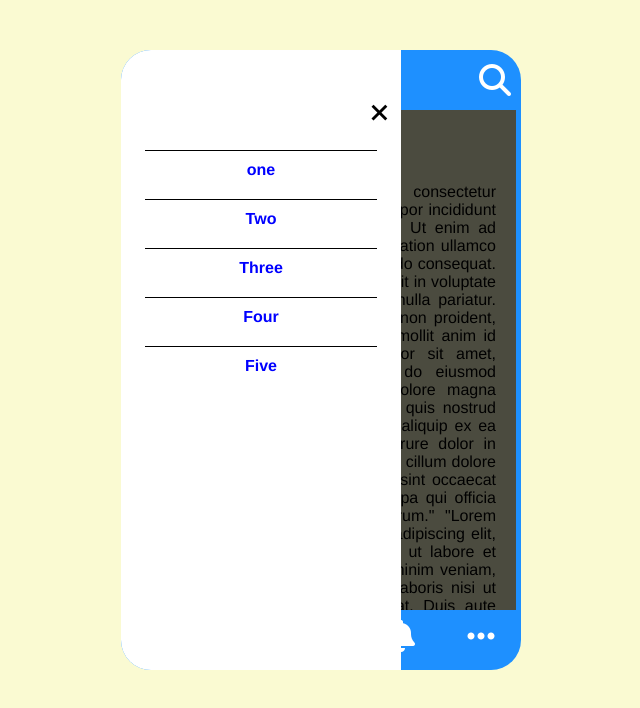
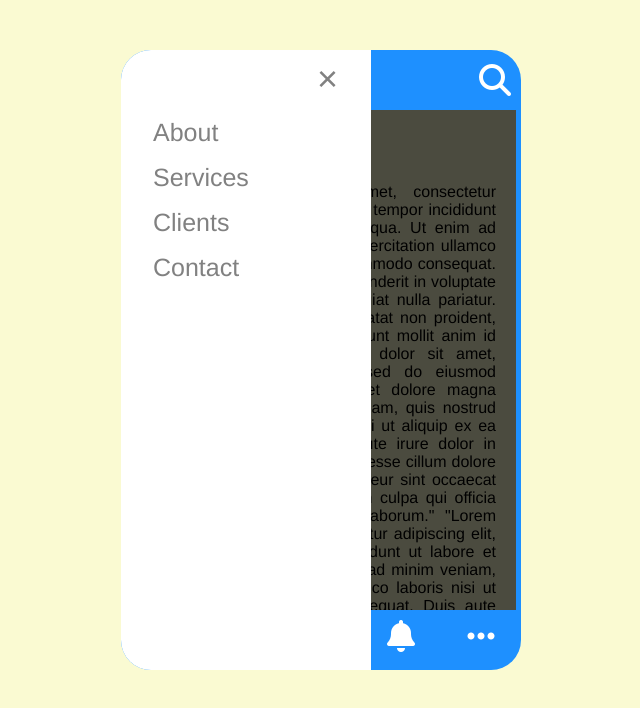
Before and after one commit to chandraprakash-dev/mobile-menu, a website built with webpack: page dist/index.html in a window 1280 px wide. Both pictures are taken after a click on the element 475 px from the left and 80 px from the top of the page. Shown: the whole page, without its empty margins (319-959 px from the left). Built offline with nearby package versions, Linux system fonts and the light colour scheme.

Commit message:
Add side nav with animation

```diff
--- a/src/index.js
+++ b/src/index.js
@@ -1,6 +1,6 @@
 import renderView from "./render";
 
-const mobile = document.querySelector("main");
+const content = document.querySelector("main");
 
 const views = document.querySelector("footer");
 views.addEventListener("click", renderView);
@@ -8,15 +8,18 @@ views.addEventListener("click", renderView);
 const homeView = document.getElementById("home");
 homeView.click();
 
-const close = document.querySelector("#close");
+const close = document.querySelector(".closebtn");
+const navToggle = document.querySelector(".nav-toggle");
 
-const dropdownToggle = document.querySelector(".dropdown-toggle");
-const dropdownContainer = document.querySelector(".dropdown-container");
-
-function toggle() {
-  dropdownContainer.classList.toggle("show");
-  mobile.classList.toggle("mobile-gray");
+function openNav() {
+  document.querySelector(".sidenav").style.width = "250px";
+  content.classList.add("mobile-gray");
 }
 
-dropdownToggle.addEventListener("click", toggle);
-close.addEventListener("click", toggle);
+function closeNav() {
+  document.querySelector(".sidenav").style.width = "0";
+  content.classList.remove("mobile-gray");
+}
+
+navToggle.addEventListener("click", openNav);
+close.addEventListener("click", closeNav);
```
Also changed, not shown: dist/index.html, dist/main.js, dist/stylesheets/styles.css.
